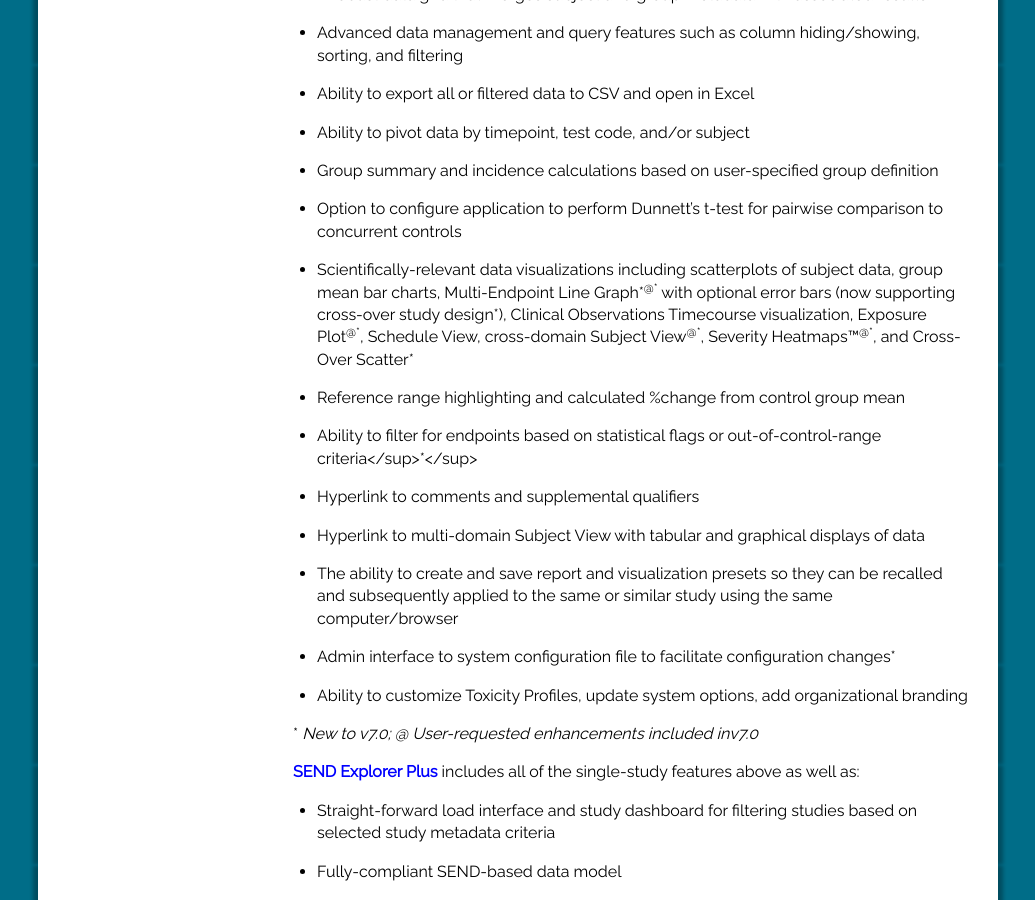
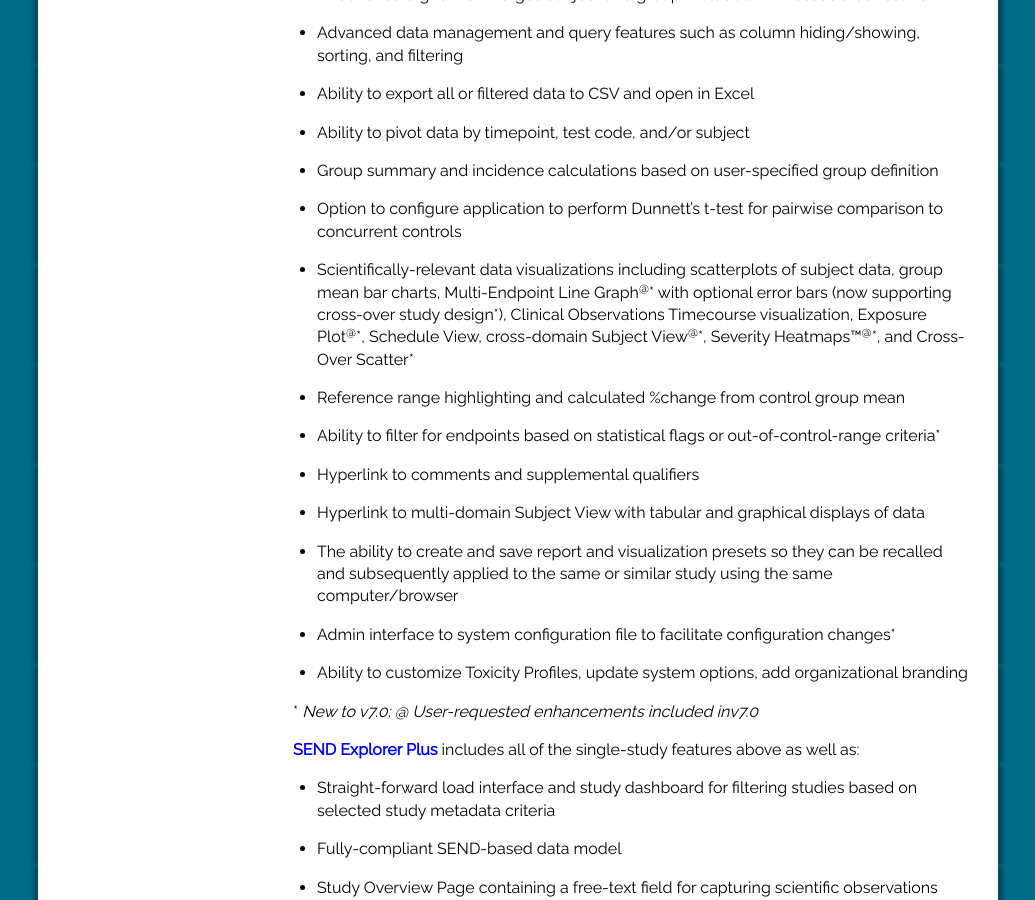
Before and after one commit to inds-inc/inds-inc.github.io, a Jekyll site: the page built from sendexplorer.md, in a window 1280 px wide and 900 px high, scrolled down 4143 px. Shown: the whole window, without its empty margins (122-1157 px from the left). Built offline with Jekyll 4.4.1, drawn with Linux system fonts in a browser that asks for light colours; comment, search, counter and statistics services are not loaded.

Commit message:
fix formatting

```diff
--- a/sendexplorer.md
+++ b/sendexplorer.md
@@ -165,14 +165,16 @@
   - Ability to load non-SEND data as a primary or secondary source via
     spreadsheet
 
-<span style="color:lightgreen;font-weight:bold">SEND Explorer</span> provides single-study functionality including the
+<span style="color:limegreen;font-weight:bold">SEND Explorer</span>
+provides single-study functionality including the
 ability to review and query SEND data; generate scientifically-relevant
 visualizations to identify trends and patterns within a study; and
 review all data for a single subject to compare vs other subjects in its
 group or vs control subjects to identify patterns across endpoints of
 interest, at a given timepoint and over time.
 
-<span style="color:blue;font-weight:bold">SEND Explorer Plus</span> additionally includes a SEND-optimized database
+<span style="color:blue;font-weight:bold">SEND Explorer Plus</span>
+additionally includes a SEND-optimized database
 to extend SEND Explorer functionality to the multi-study environment and
 provides powerful yet intuitive cross-study querying capabilities and
 multi-study visualizations. The database version also allows users to
@@ -187,7 +189,7 @@
 perform advanced term reconciliation functionality, and refresh internal
 data sources on a schedule.
 
-<span style="color:lightgreen;font-weight:bold">SEND Explorer</span>
+<span style="color:limegreen;font-weight:bold">SEND Explorer</span>
 features include:
 
   - A robust data grid that merges subject and group metadata with
@@ -203,22 +205,22 @@
   - Group summary and incidence calculations based on user-specified
     group definition
 
-  - Option to configure application to perform Dunnett’s t-test for
+  - Option to configure application to perform Dunnett's t-test for
     pairwise comparison to concurrent controls
 
   - Scientifically-relevant data visualizations including scatterplots
     of subject data, group mean bar charts, Multi-Endpoint Line
-    Graph\*<sup>@\*</sup> with optional error bars (now supporting
+    Graph<sup>@</sup>\* with optional error bars (now supporting
     cross-over study design\*), Clinical Observations Timecourse
-    visualization, Exposure Plot<sup>@\*</sup>, Schedule View,
-    cross-domain Subject View<sup>@\*</sup>, Severity
-    Heatmaps™<sup>@\*</sup>, and Cross-Over Scatter\*
+    visualization, Exposure Plot<sup>@</sup>\*, Schedule View,
+    cross-domain Subject View<sup>@</sup>\*, Severity
+    Heatmaps™<sup>@</sup>\*, and Cross-Over Scatter\*
 
   - Reference range highlighting and calculated %change from control
     group mean
 
   - Ability to filter for endpoints based on statistical flags or
-    out-of-control-range criteria</sup>\*</sup>
+    out-of-control-range criteria\*
 
   - Hyperlink to comments and supplemental qualifiers
 
```
